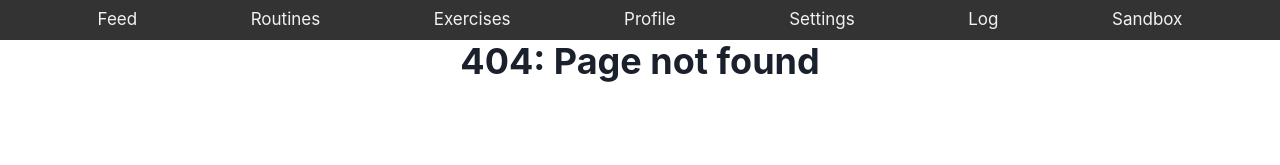
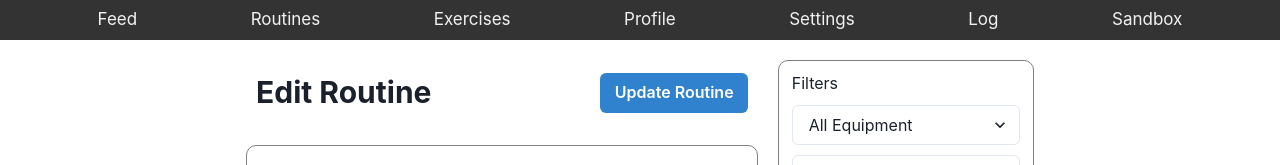
Before and after one commit to yashveer-bika/hevy-clone, a React (Create React App) app in the folder frontend/: page /edit-routine/1 in a window 1280 px wide. Before the commit this address had no page. Shown: the top 165 px of the page. Built offline with nearby package versions, Linux system fonts and the light colour scheme.

Commit message:
edit routine view created

```diff
--- a/frontend/src/App.tsx
+++ b/frontend/src/App.tsx
@@ -32,7 +32,7 @@ function App() {
           <Route path="/routines" element={<RoutinesPage/>}/>
           <Route path="/create-routine" element={<CreateRoutine editMode={false}/>}/>
           <Route path="/routine-view" element={<RoutineViewPage/>}/>
-          {/* <Route path="/edit-routine/:id" element={<CreateRoutine editMode={true}/>} /> */}
+          <Route path="/edit-routine/:id" element={<CreateRoutine editMode={true}/>} />
           {/* <Route path="/about" element={<About />} /> */}
           {/* <Route path="/contact" element={<Contact />} /> */}
           <Route path="*" element={<NotFoundPage></NotFoundPage>}/>
--- a/frontend/src/pages/CreateRoutine.tsx
+++ b/frontend/src/pages/CreateRoutine.tsx
@@ -14,6 +14,7 @@ interface Exercise {
 
 export default function CreateRoutine({editMode, id} : any) {
     // TODO: setup something to get my routine id
+    //       - edit mode logic for updating the routine
 
     const navigate = useNavigate();
 
```
